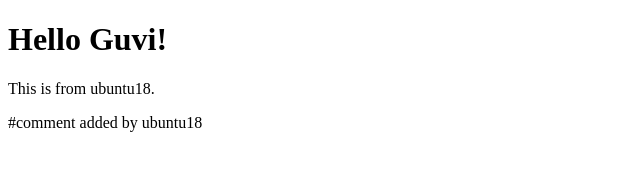
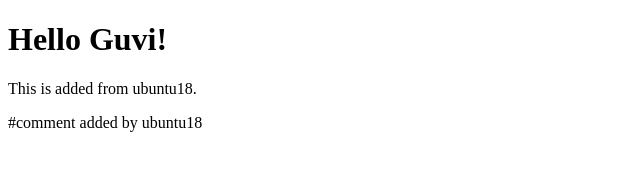
Before and after one commit to girishbm4567/vagrant_test, a plain HTML site: page index.html in a window 1280 px wide. Shown: the full height of the page, 0-640 px from the left. Drawn offline with Linux system fonts and the light colour scheme.

Commit message:
Update index.html

```diff
--- a/index.html
+++ b/index.html
@@ -3,7 +3,7 @@
 <body>
 
 <h1>Hello Guvi!</h1>
-<p>This is from ubuntu18.</p>
+<p>This is added from ubuntu18.</p>
 
 #comment added by ubuntu18
 
```
